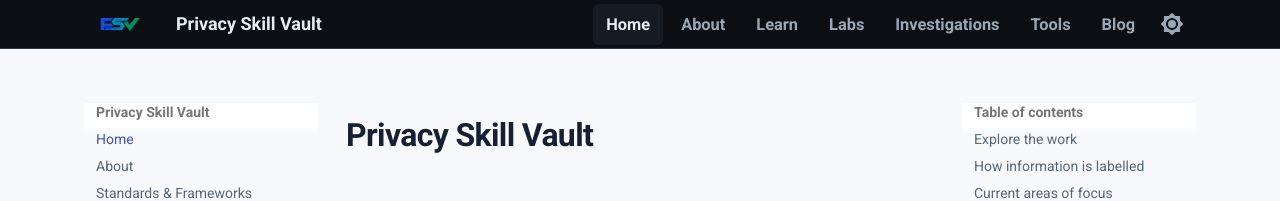
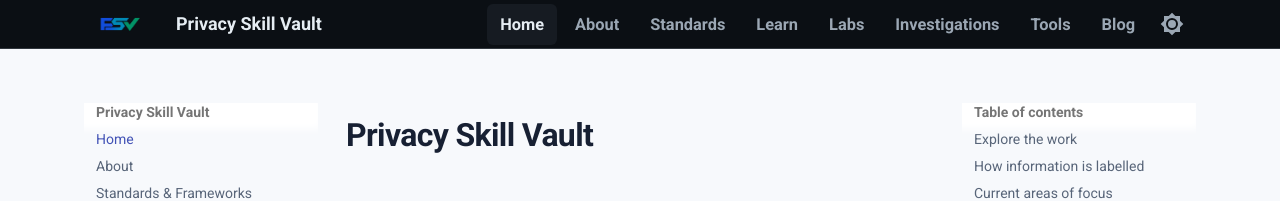
Before and after one commit to PrivacySkillVault/privacyskillvault.github.io, an MkDocs documentation site: the page built from docs/index.md, in a window 1280 px wide. Shown: the top 201 px of the page. Built offline with MkDocs 1.6.1 and Material for MkDocs 9.7.7, drawn with Linux system fonts in a browser that asks for light colours.

Commit message:
Add Standards link to custom global navigation

```diff
--- a/docs/overrides/partials/header.html
+++ b/docs/overrides/partials/header.html
@@ -8,6 +8,7 @@
       <ul class="psv-global-nav__list">
         <li><a href="{{ '' | url }}" class="psv-global-nav__link{% if page and page.is_homepage %} psv-global-nav__link--active{% endif %}">Home</a></li>
         <li><a href="{{ 'about/' | url }}" class="psv-global-nav__link{% if page and page.url.startswith('about') %} psv-global-nav__link--active{% endif %}">About</a></li>
+        <li><a href="{{ 'standards/' | url }}" class="psv-global-nav__link{% if page and page.url.startswith('standards/') %} psv-global-nav__link--active{% endif %}">Standards</a></li>
         <li><a href="{{ 'learn/' | url }}" class="psv-global-nav__link{% if page and page.url.startswith('learn/') %} psv-global-nav__link--active{% endif %}">Learn</a></li>
         <li><a href="{{ 'labs/' | url }}" class="psv-global-nav__link{% if page and page.url.startswith('labs/') %} psv-global-nav__link--active{% endif %}">Labs</a></li>
         <li><a href="{{ 'investigations/' | url }}" class="psv-global-nav__link{% if page and page.url.startswith('investigations/') %} psv-global-nav__link--active{% endif %}">Investigations</a></li>
```
